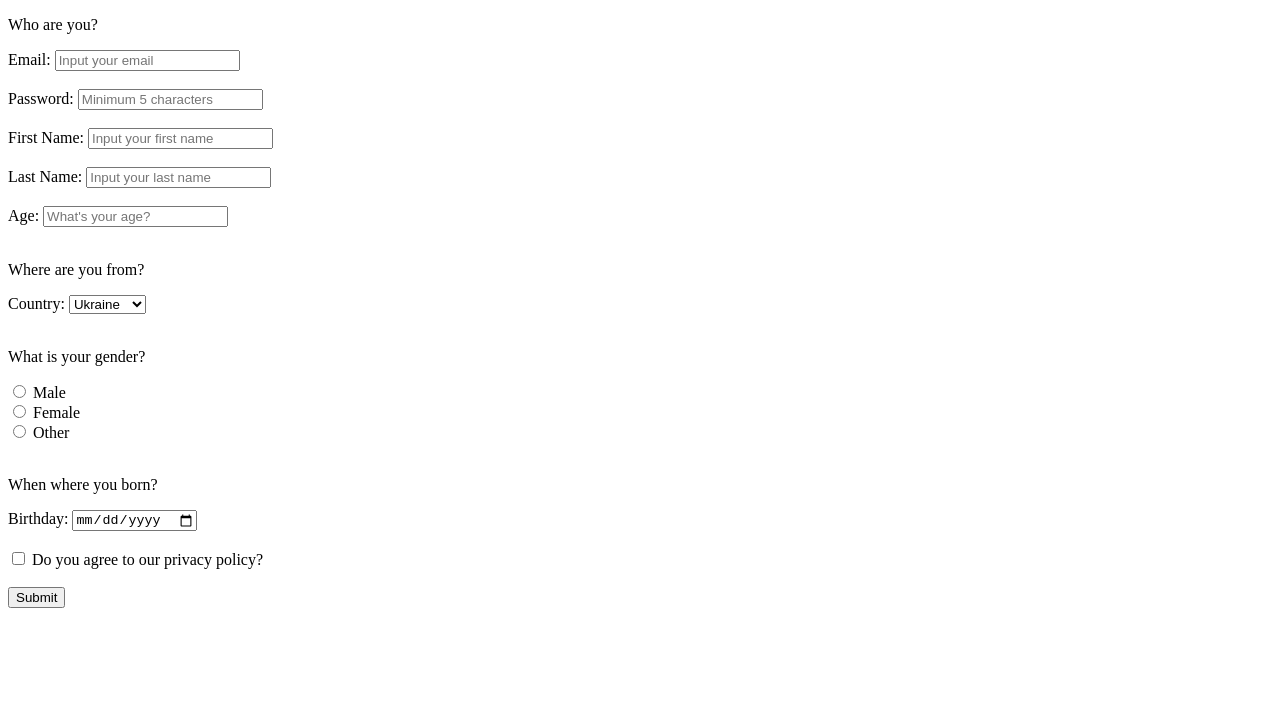
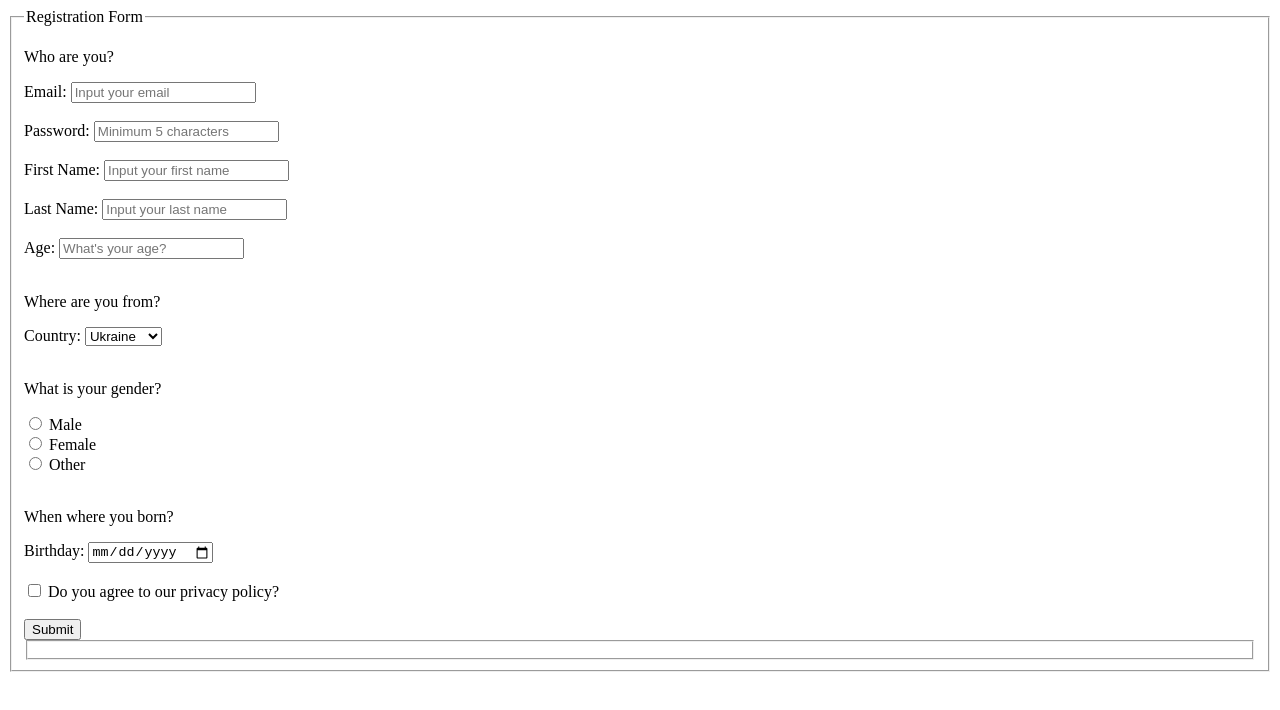
Before and after one commit to nadiashutak/first-form, a plain HTML site: page index.html in a window 1280 px wide. Drawn offline with Linux system fonts and the light colour scheme.

Commit message:
Added fieldset to the Form

```diff
--- a/index.html
+++ b/index.html
@@ -7,8 +7,10 @@
 </head>
 <body>
   <main>
+    <form action="#" method="get">
+    <fieldset>
+    <legend>Registration Form</legend>
     <p>Who are you?</p>
-    <form action="#" method="get">
       <label for="email">Email:</label>
       <input id="email" name="email" type="email" placeholder="Input your email" required>
         <br>
@@ -61,6 +63,7 @@
         <br>
         <br>
       <input type="submit" value="Submit">
+    <fieldset>
     </form>
   </main>
 </body>
```
